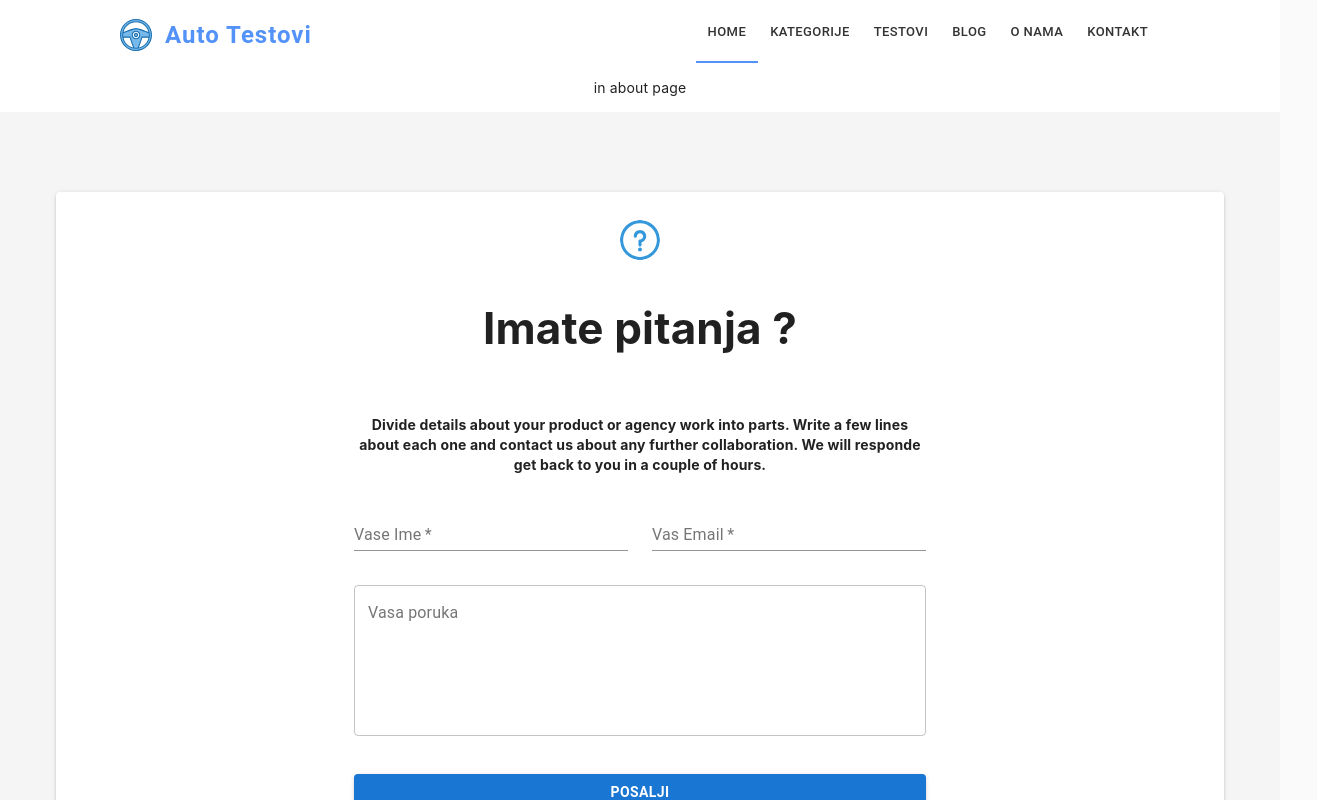
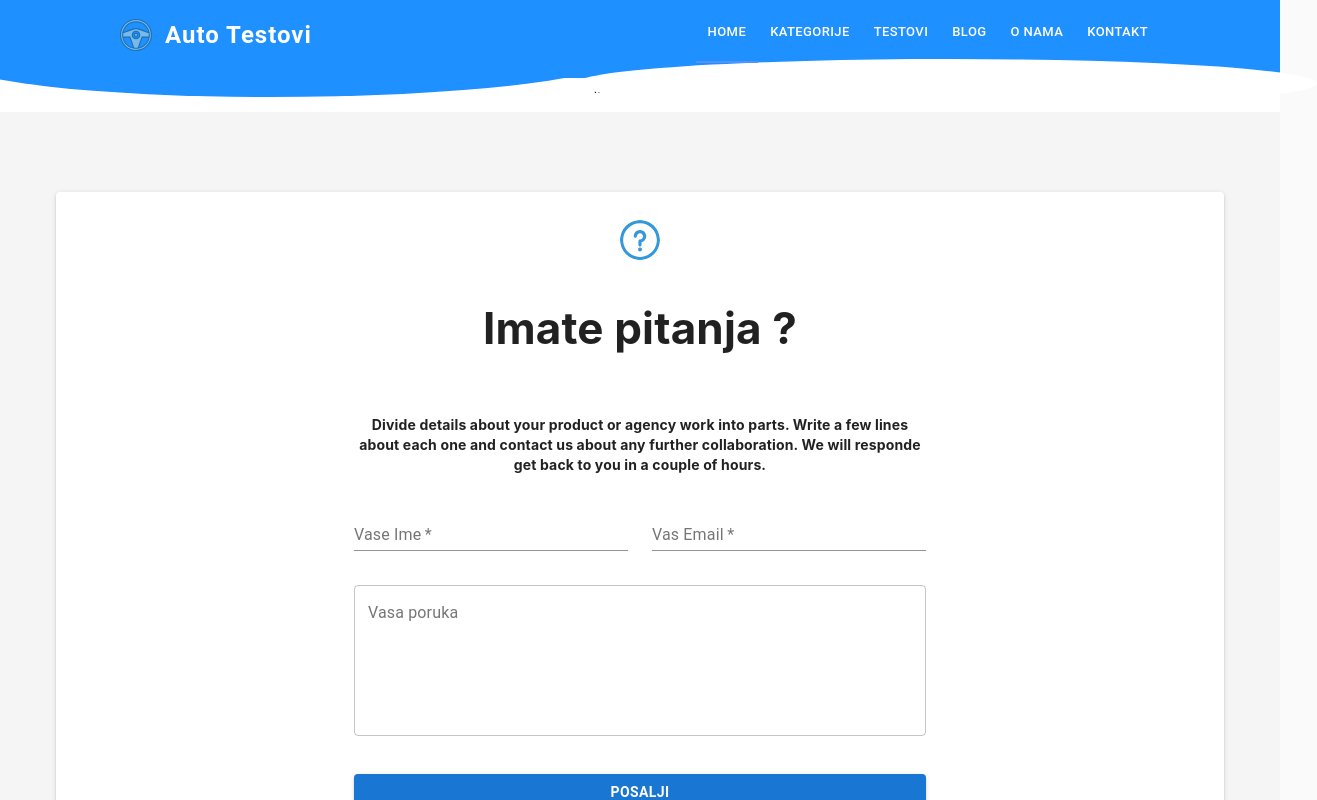
Before and after one commit to HunterJS-bit/react-quiz-app, a React (Create React App) app in the folder client/: page /about in a window 1280 px wide. Shown: the top 800 px of the page, 1317 px wide, since content can reach past the window. Built offline with nearby package versions, Linux system fonts and the light colour scheme.

Commit message:
added wave div in header

```diff
--- a/client/src/App.css
+++ b/client/src/App.css
@@ -174,6 +174,38 @@ fieldset {
 
 
 /*** HEADER ***/
+.wave {
+  position: absolute;
+    top: 0px;
+    left: 0px;
+    right: 0px;
+    height: 78px;
+    width: 100%;
+    background: dodgerblue;
+    z-index: -1;
+}
+.wave::before {
+  content: "";
+    display: block;
+    position: absolute;
+    border-radius: 100% 98%;
+    width: 58%;
+    height: 49px;
+    background-color: white;
+    right: -37px;
+    top: 59px;
+}
+.wave::after {
+  content: "";
+    display: block;
+    position: absolute;
+    border-radius: 100% 90%;
+    width: 52%;
+    height: 78px;
+    background-color: dodgerblue;
+    left: -47px;
+    top: 19px;
+}
 
 .MuiDrawer-paper {
   min-width: 150px;
@@ -193,17 +225,20 @@ fieldset {
 }
 
 span.logo-text {
-  color: #5392f9;
+  color: #ffffff;
   padding-left: 13px;
   font-weight: 700;
   letter-spacing: 1px;
   font-size: 24px;
 }
 
-div#back-to-top {
-  padding-left: 120px;
-  padding-right: 120px;
+@media screen and (min-width: 992px) {
+  div#back-to-top {
+    padding-left: 120px;
+    padding-right: 120px;
+  }
 }
+
 
 .hero {
   padding-top: 7.5em;
@@ -230,7 +265,7 @@ div#back-to-top {
 
 .MuiTab-wrapper {
   font-size: 13px;
-  color: #333;
+  color: #fff;
 }
 
 
--- a/client/src/components/common/Header.js
+++ b/client/src/components/common/Header.js
@@ -113,6 +113,7 @@ class Topbar extends Component {
 
     return (
       <AppBar position="absolute" color="default" className={classes.appBar}>
+         <div class="wave"></div>
         <Toolbar  id="back-to-top">
           <Grid container spacing={10} alignItems="baseline">
             <Grid item xs={12} className={classes.flex}>
```
